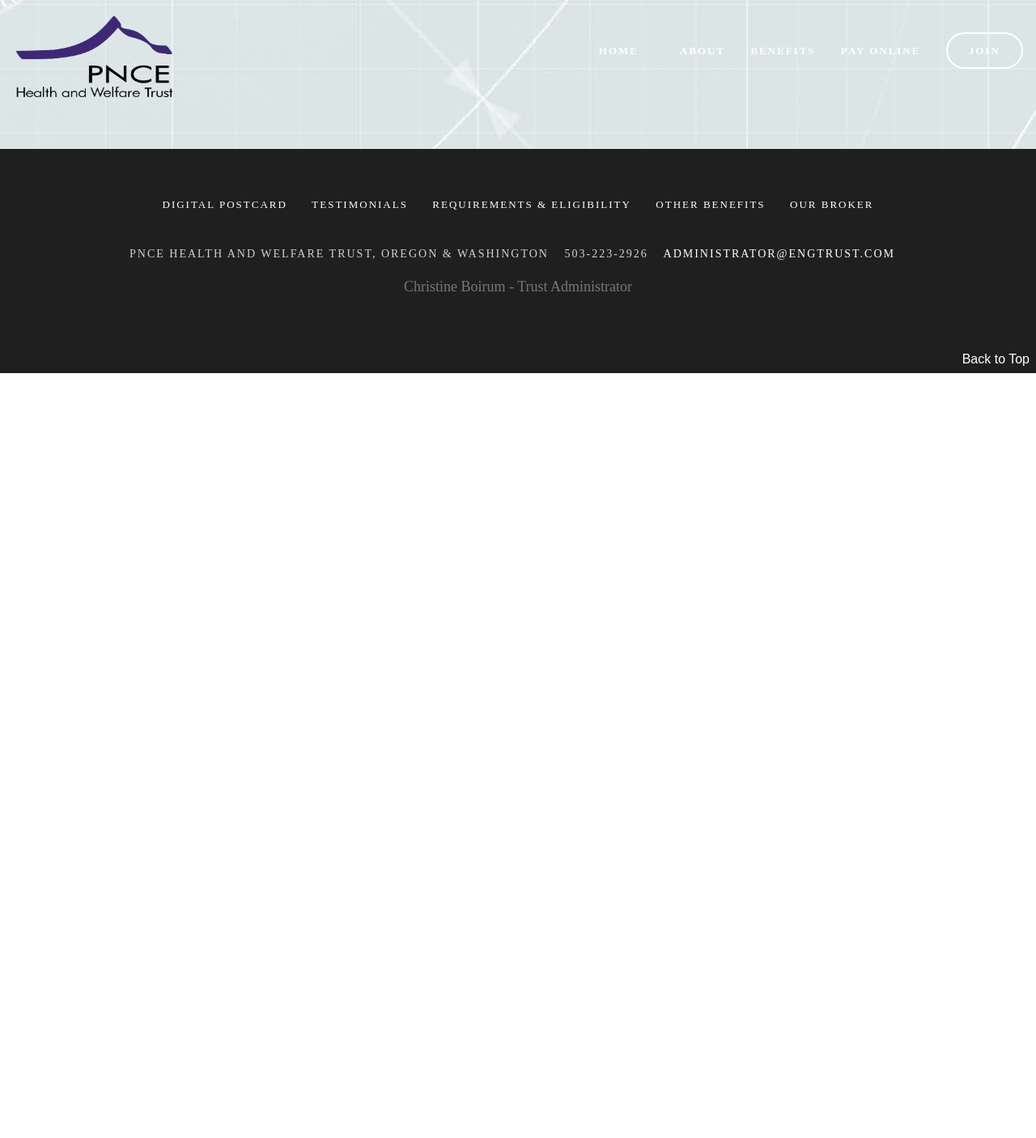
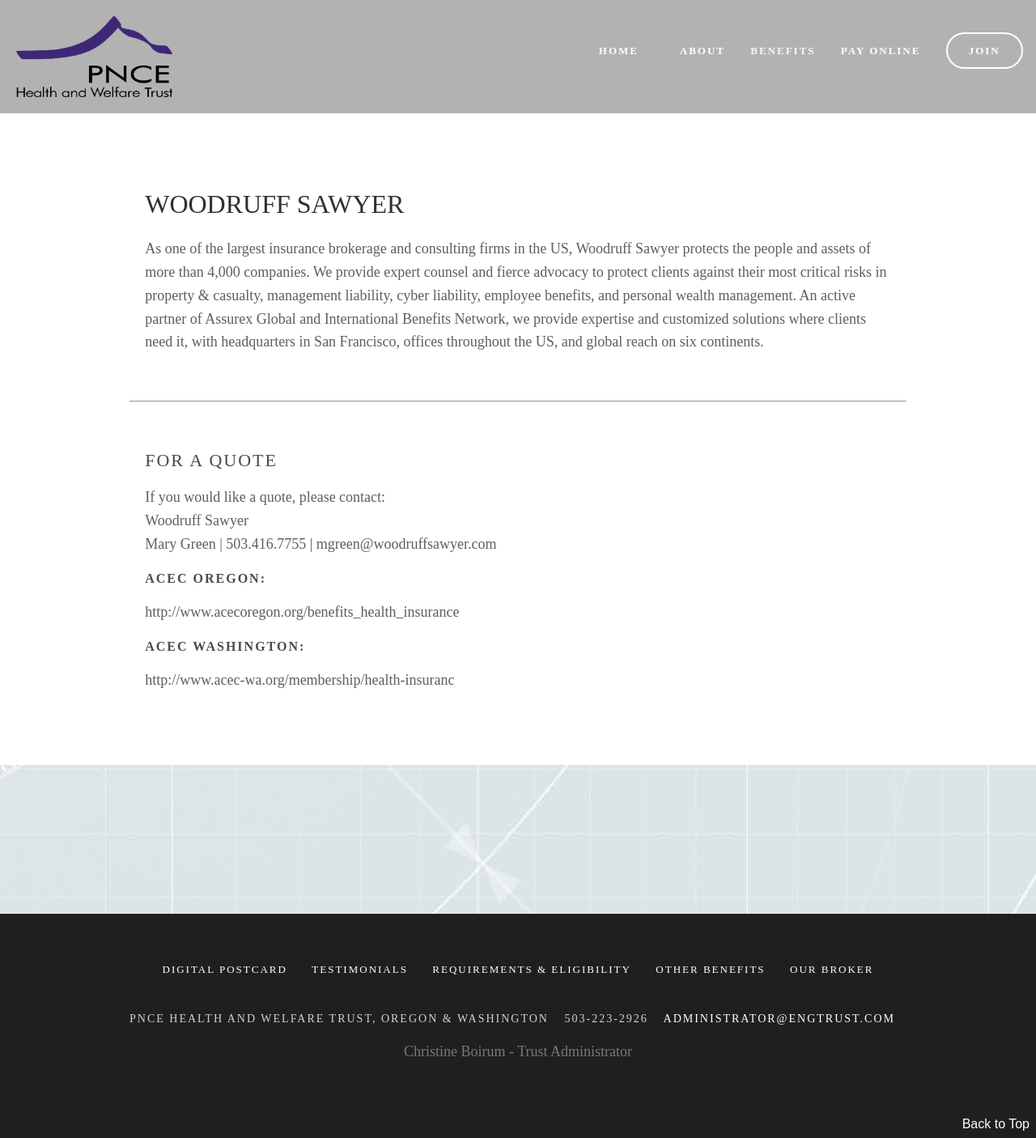
Before and after one commit to pncehwt/pncehwt.github.io, a Jekyll site: the page built from broker.md, in a window 1280 px wide. Shown: the whole page at 81% size. Built offline with Jekyll 4.4.1, drawn with Linux system fonts in a browser that asks for light colours; some web fonts are replaced; before the commit the page ends 900 px from its top, so only the background shows below that.

Commit message:
Added missing broker content

```diff
--- a/broker.md
+++ b/broker.md
@@ -8,3 +8,26 @@ canonical-url: "broker.html"
 
 layout: default
 ---
+<div class="banner" style="min-height: 140px; padding: 0;">
+    <div class="color-overlay"></div>
+  </div>
+
+  <div class="container main-body">
+    <div class="row">
+      <div class="col-12">
+        <h1>WOODRUFF SAWYER</h1>
+        <p>As one of the largest insurance brokerage and consulting firms in the US, Woodruff Sawyer protects the people and assets of more than 4,000 companies. We provide expert counsel and fierce advocacy to protect clients against their most critical risks in property & casualty, management liability, cyber liability, employee benefits, and personal wealth management. An active partner of Assurex Global and International Benefits Network, we provide expertise and customized solutions where clients need it, with headquarters in San Francisco, offices throughout the US, and global reach on six continents.</p>
+      </div>
+    </div>
+    <hr />
+    <div class="row">
+      <div class="col-12">
+        <h2>For A Quote</h2>
+        <p>If you would like a quote, please contact:<br>Woodruff Sawyer<br>Mary Green | 503.416.7755 | mgreen@woodruffsawyer.com</p>
+        <h3>ACEC Oregon:</h3>
+        <p><a href="http://www.acecoregon.org/benefits_health_insurance" target="_blank">http://www.acecoregon.org/benefits_health_insurance</a></p>
+        <h3>ACEC Washington:</h3>
+        <p><a href="http://www.acec-wa.org/membership/health-insurance" target="_blank">http://www.acec-wa.org/membership/health-insuranc</a> </p>
+      </div>
+    </div>
+  </div>
```
